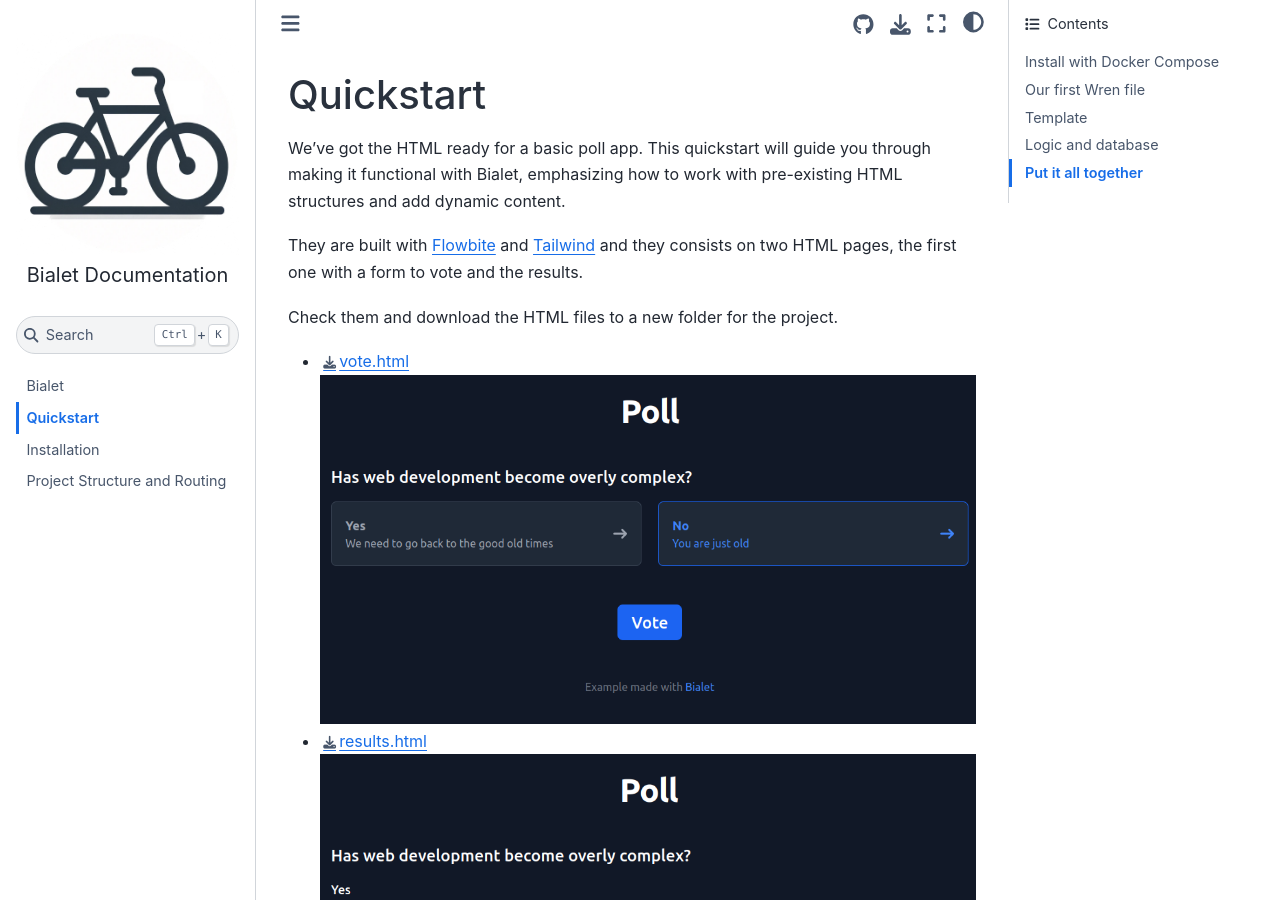
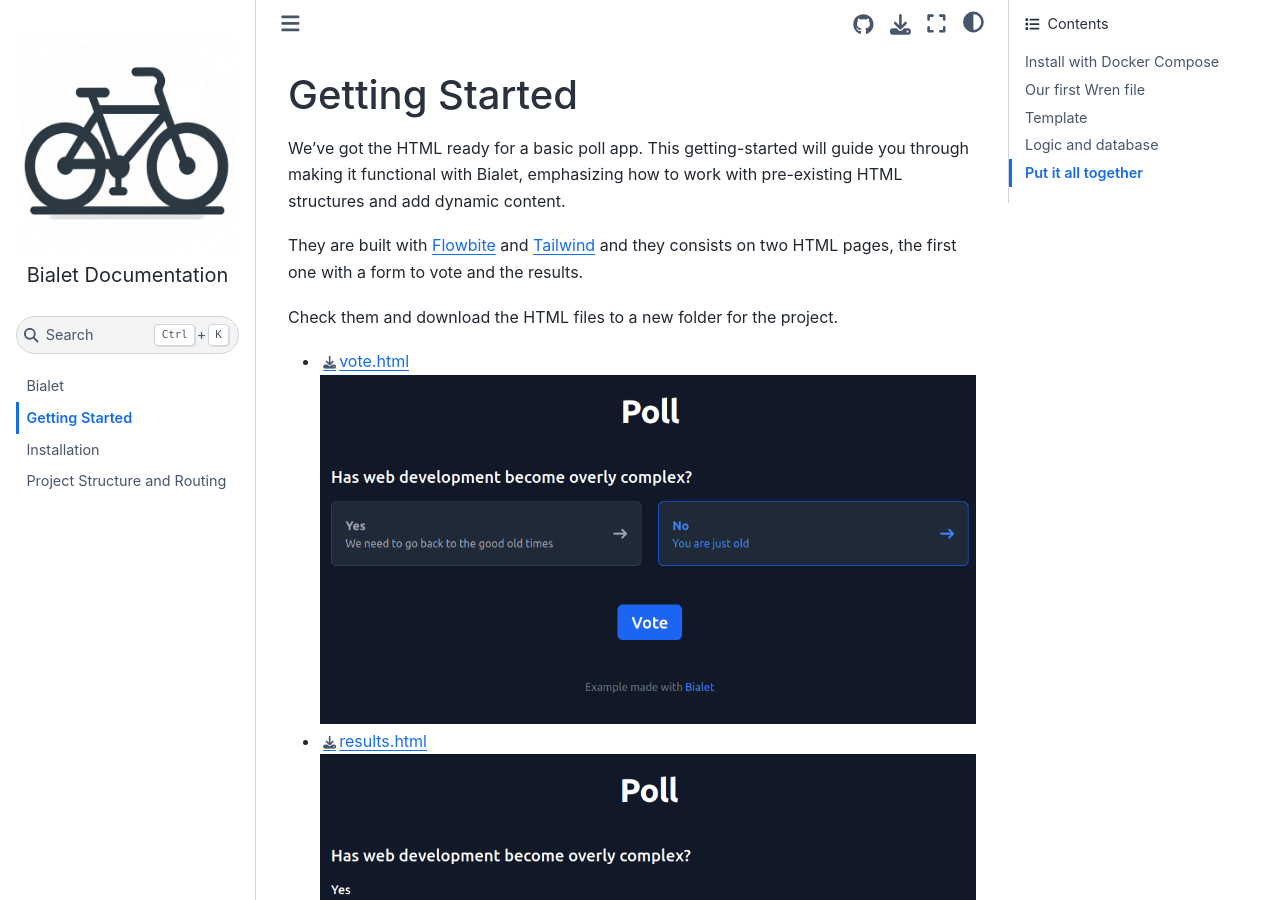
Before and after one commit to bialet/bialet, a Sphinx documentation site: the page built from docs/getting-started.md, in a window 1280 px wide and 900 px high. Built offline with Sphinx 7.4.7 and the Sphinx Book theme 1.1.4, drawn with Linux system fonts in a browser that asks for light colours.

Commit message:
Move Quickstart to Getting Started in the Docs

```diff
--- a/docs/quickstart.md
+++ b/docs/getting-started.md
@@ -1,14 +1,14 @@
-# Quickstart
+# Getting Started
 
-We've got the HTML ready for a basic poll app. This quickstart will guide you through making it functional with Bialet, emphasizing how to work with pre-existing HTML structures and add dynamic content.
+We've got the HTML ready for a basic poll app. This getting-started will guide you through making it functional with Bialet, emphasizing how to work with pre-existing HTML structures and add dynamic content.
 
 They are built with [Flowbite](https://flowbite.com/) and [Tailwind](https://tailwindcss.com/) and they consists on two HTML pages, the first one with a form to vote and the results.
 
 Check them and download the HTML files to a new folder for the project.
 
-* [vote.html](quickstart/1-html/vote.html)
+* [vote.html](getting-started/1-html/vote.html)
   ![Poll Vote](_static/poll-vote.png)
-* [results.html](quickstart/1-html/results.html)
+* [results.html](getting-started/1-html/results.html)
   ![Poll Results](_static/poll-results.png)
 
 Our project could have other files like JavaScript, CSS, images, etc, like any other [HTML project (see in MDN)](https://developer.mozilla.org/en-US/docs/Learn/Getting_started_with_the_web/Dealing_with_files).
@@ -122,9 +122,9 @@ Now it's time to copy the `vote.html` file to our project. Also, try to create a
 
 Here are the files:
 
-* [_app.wren](quickstart/2-no-logic/_app.wren)
-* [index.wren](quickstart/2-no-logic/index.wren)
-* [results.wren](quickstart/2-no-logic/results.wren)
+* [_app.wren](getting-started/2-no-logic/_app.wren)
+* [index.wren](getting-started/2-no-logic/index.wren)
+* [results.wren](getting-started/2-no-logic/results.wren)
 
 We manage to replicate the HTML static content in Bialet. Now let's make it actually work.
 
@@ -465,7 +465,7 @@ class Poll {
 
 Here are the final files:
 
-* [_app.wren](quickstart/3-final/_app.wren)
-* [_migration.wren](quickstart/3-final/_migration.wren)
-* [index.wren](quickstart/3-final/index.wren)
-* [results.wren](quickstart/3-final/results.wren)
+* [_app.wren](getting-started/3-final/_app.wren)
+* [_migration.wren](getting-started/3-final/_migration.wren)
+* [index.wren](getting-started/3-final/index.wren)
+* [results.wren](getting-started/3-final/results.wren)
--- a/docs/index.rst
+++ b/docs/index.rst
@@ -62,6 +62,6 @@ Bialet is a full-stack web framework that integrates the object-oriented `Wren l
    :maxdepth: 2
 
    self
-   quickstart
+   getting-started
    installation
    structure
```
Also changed, not shown: docs/getting-started/1-html/results.html (renamed from docs/quickstart/1-html/results.html), docs/getting-started/1-html/vote.html (renamed from docs/quickstart/1-html/vote.html), 16 other files.
